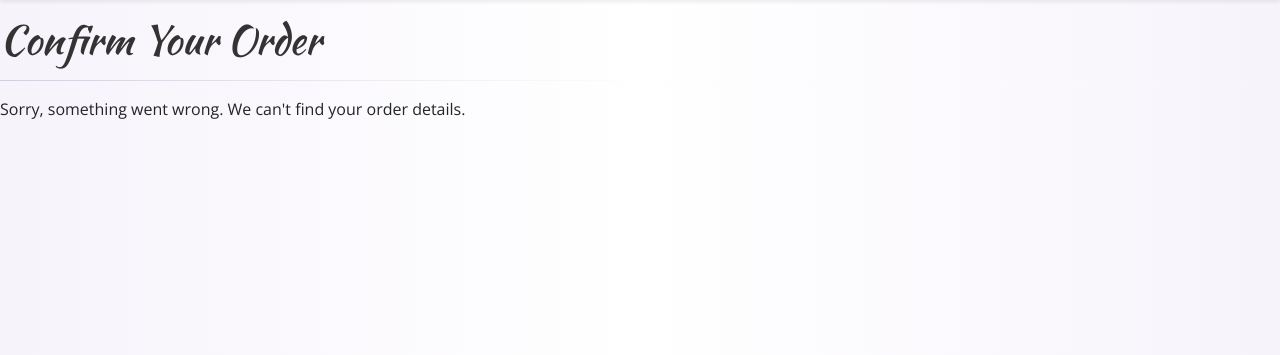
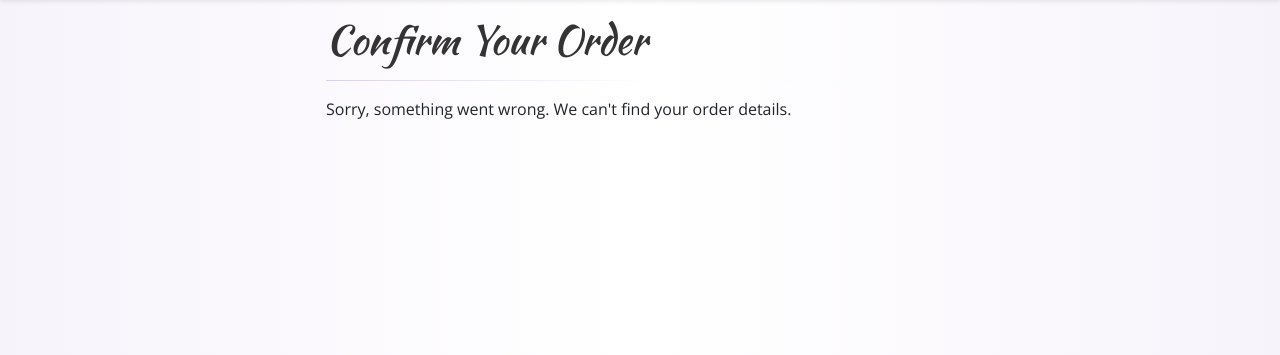
Before and after one commit to Elmer-Almeida/macalicious, a Django app: template cart/templates/cart/checkout_confirm.html in a window 1280 px wide. Shown: the part 65-420 px from the top of the page. Run offline with Django 3.2, Linux system fonts and the light colour scheme; the template is opened without the code that fills it, so the values that code supplies are empty; some libraries are stand-ins or nearby versions.

Commit message:
updated width on checkout and confirm pages

```diff
--- a/cart/templates/cart/checkout_complete.html
+++ b/cart/templates/cart/checkout_complete.html
@@ -8,8 +8,7 @@
 {% block content %}
 
     <div class="row justify-content-md-center">
-        <div class="col-md-12 col-sm-12 col-xs-12">
-
+        <div class="col-md-6 col-sm-12 col-xs-12">
 
             <h1>Order Placed</h1>
             <hr>
--- a/cart/templates/cart/checkout_confirm.html
+++ b/cart/templates/cart/checkout_confirm.html
@@ -8,7 +8,7 @@
 {% block content %}
 
     <div class="row justify-content-md-center">
-        <div class="col-md-12 col-sm-12 col-xs-12">
+        <div class="col-md-6 col-sm-12 col-xs-12">
 
 
             <h1>Confirm Your Order</h1>
```
Also changed, not shown: cart/templates/cart/view.html (+0 -7 lines).
